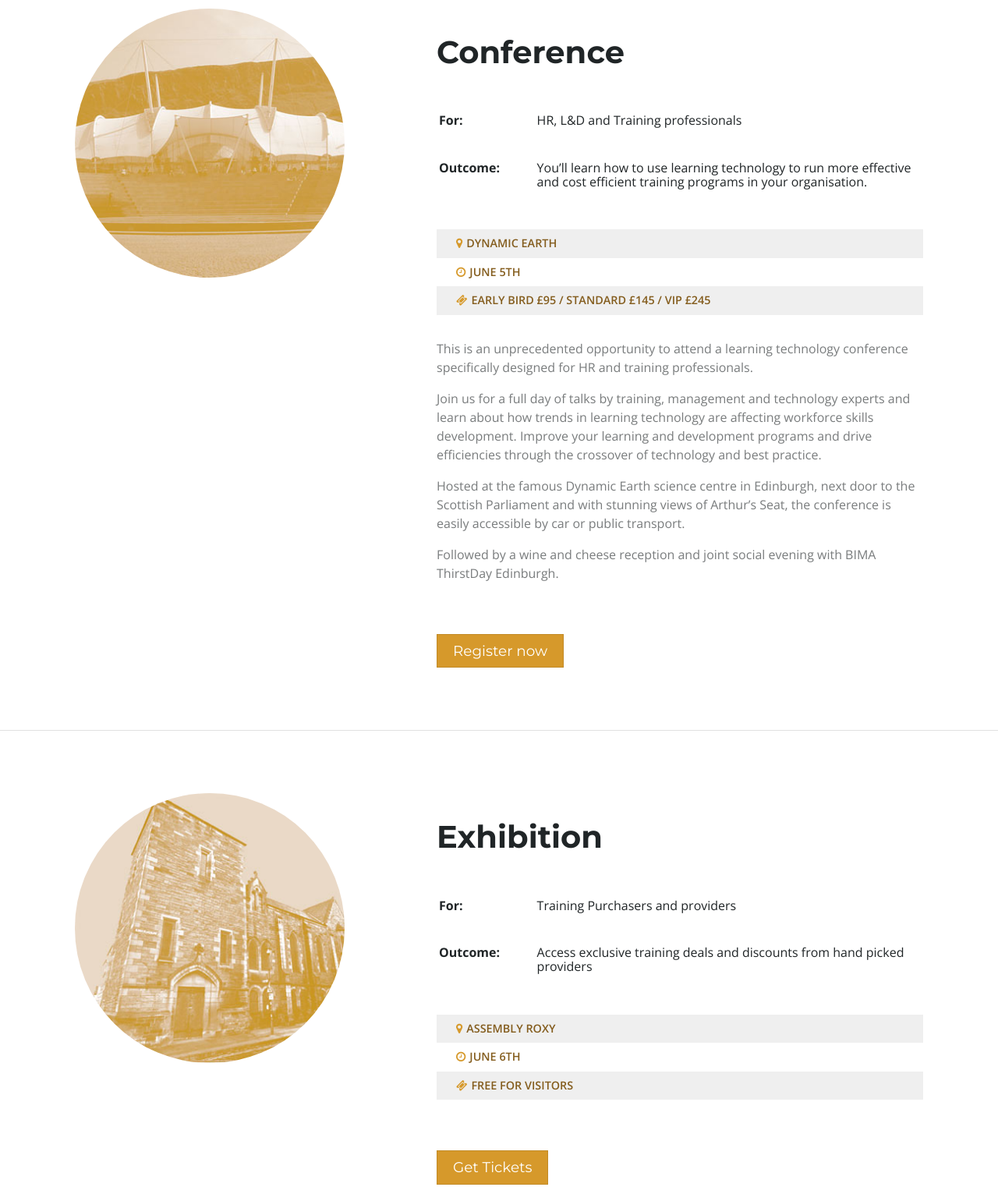
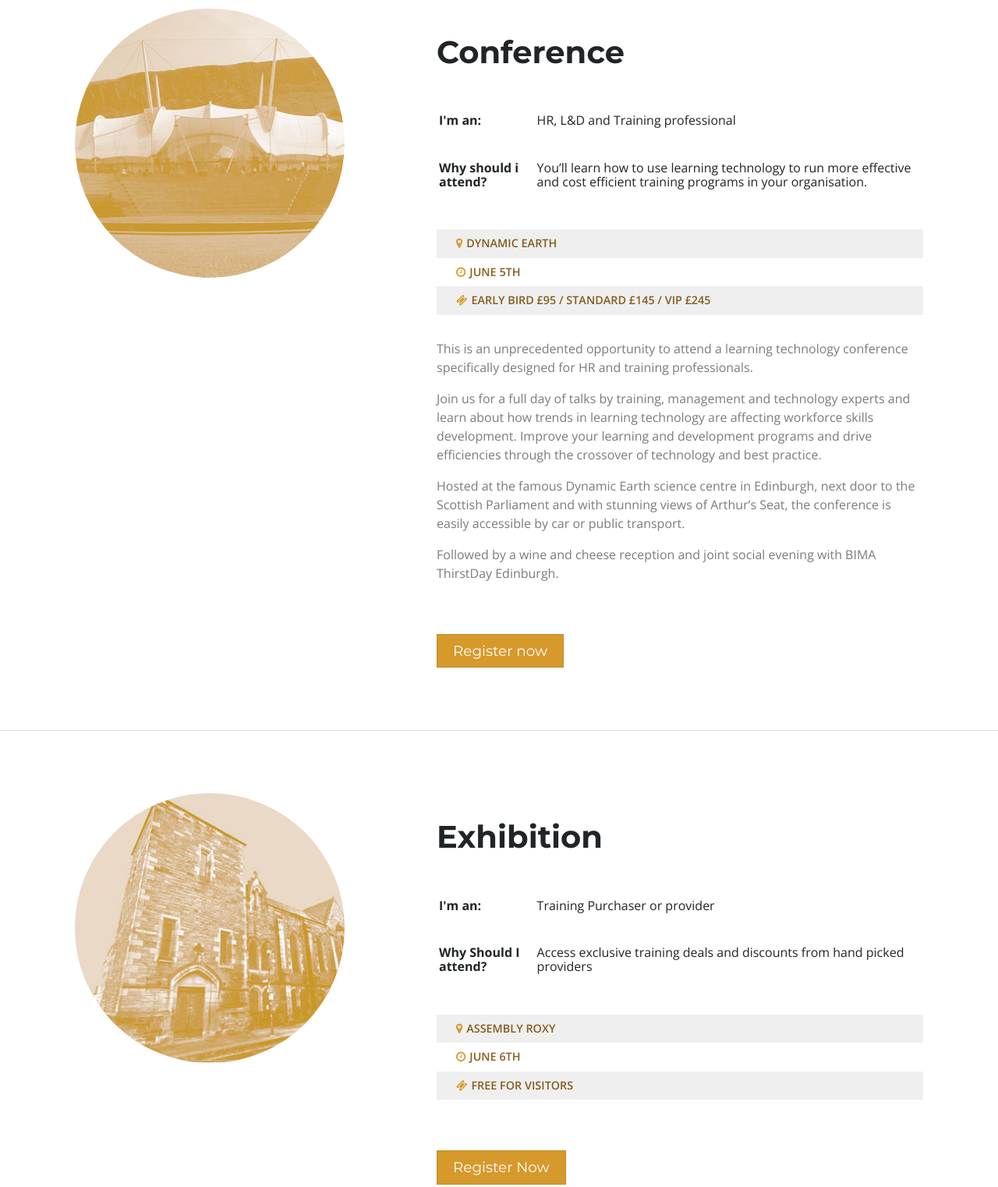
Before and after one commit to cedsummit/events-site, a website: page src/index.html in a window 1280 px wide. Shown: the part 1160-2682 px from the top of the page at 78% size. Drawn offline with nearby package versions, Linux system fonts and the light colour scheme.

Commit message:
Updated nav & copy tweaks

```diff
--- a/src/css/sass/partials/_header.scss
+++ b/src/css/sass/partials/_header.scss
@@ -1,6 +1,6 @@
 .brand{
   padding-top: 30px;
-  @include span-columns(3);
+  @include span-columns(2);
 }
 
 .brand img{
--- a/src/index.html
+++ b/src/index.html
@@ -39,10 +39,10 @@
 </head>
 <body>
 
-  <div class="twitter">
+  <!-- <div class="twitter">
     <a href="http://twitter.com/cedsummit"><i class="fa fa-twitter"></i></a>
     <a href="http://twitter.com/cedsummit">#CED14</a>
-  </div>
+  </div> -->
 
   <!-- above the fold -->
   <header id="header">
@@ -56,6 +56,8 @@
           <a class="nav-menu-item" href="#product-forge"><span class="date-label">June 6 - 8</span>Product Forge</a>
           <a class="nav-menu-item" href="#organisers">Organisers</a>
           <a class="nav-menu-item-external" href="http://blog.crossoveredinburgh.com" target="_blank">Blog</a>
+          <a class="nav-menu-item-external" href="http://twitter.com/cedsummit" target="_blank"><i class="fa fa-twitter"></i></a>
+          <a class="nav-menu-item-external" href="http://twitter.com/#ced14" target="_blank">#CED14</a>
       </nav>
     </div>
   </header>
@@ -108,11 +110,11 @@
           <div class="bluf">
             <table>
               <tr>
-                <th>For:</th>
-                <td>HR, L&amp;D and Training professionals</td>
+                <th>I'm an:</th>
+                <td>HR, L&amp;D and Training professional</td>
               </tr>
               <tr>
-                <th>Outcome:</th>
+                <th>Why should i attend?</th>
                 <td>You’ll learn how to use learning technology to run more effective and cost efficient training programs in your organisation.</td>
               </tr>
             </table>
@@ -151,11 +153,11 @@
           <div class="bluf">
             <table>
               <tr>
-                <th>For:</th>
-                <td>Training Purchasers and providers</td>
+                <th>I'm an:</th>
+                <td>Training Purchaser or provider</td>
               </tr>
               <tr>
-                <th>Outcome:</th>
+                <th>Why Should I attend?</th>
                 <td>Access exclusive training deals and discounts from hand picked providers</td>
               </tr>
             </table>
@@ -171,7 +173,7 @@
             Whether you have an idea already or would simply like to spend a rewarding weekend meeting new people and developing your skills, join us for a weekend of networking and collaboration.</p>
           <p class="event-discription">
             Hosted at the centrally situated Assembly Roxy just off South Bridge, we’ll provide meals, mentors and around the clock access. The winning team will secure support and cash investment from Insight Arcade to help bring their product to market.</p> -->
-            <a href="https://www.eventjoy.com/e/crossover-edinburgh-exhibition-221590" class="cta" target=_blank>Get Tickets</a>
+            <a href="https://www.eventjoy.com/e/crossover-edinburgh-exhibition-221590" class="cta" target=_blank>Register Now</a>
         </div>
       </div>
     </div>
@@ -192,12 +194,12 @@
           <div class="bluf">
             <table>
               <tr>
-                <th>For:</th>
-                <td>Entrepreneurs, Developers and Designers</td>
+                <th>I'm an:</th>
+                <td>Entrepreneur, Developer or Designer</td>
               </tr>
               <tr>
-                <th>Outcome:</th>
-                <td>Meet new people and build a new learning technology product  over a weekend, with a chance to secure cash investment to develop your idea further</td>
+                <th>Why should I attend?</th>
+                <td>Meet new people and build a new learning technology product over a weekend, with a chance to secure cash investment to develop your idea further</td>
               </tr>
             </table>
           </div>
```
Also changed, not shown: src/css/main.css.
